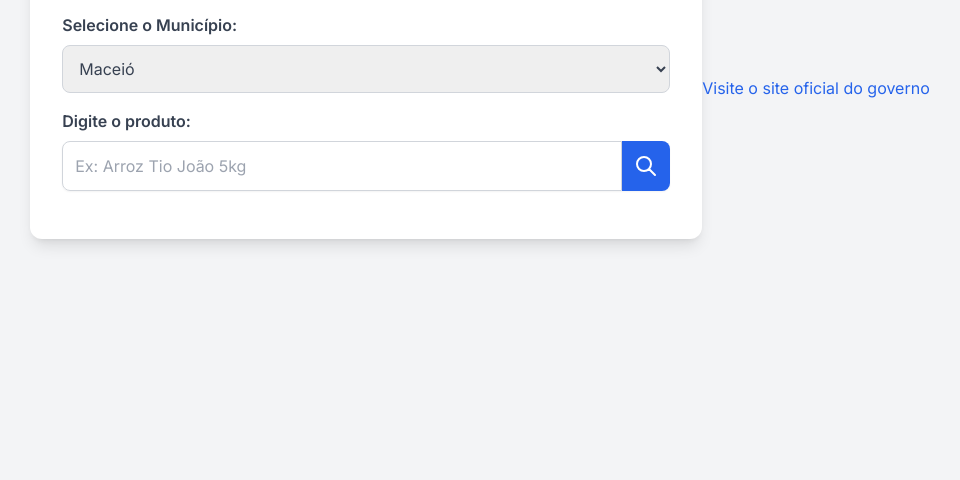
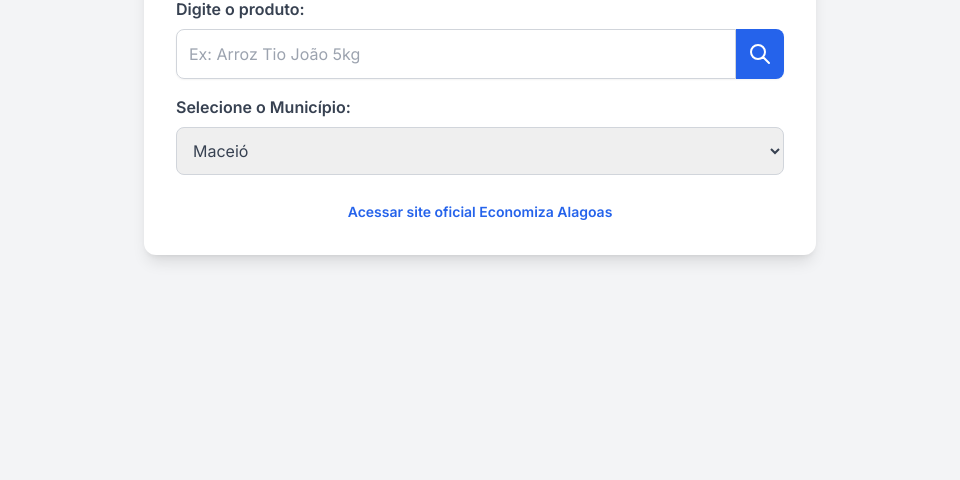
Before and after one commit to victorcastro20151/economiza-al-price-analysis, a plain HTML site: page index.html in a window 1280 px wide. Shown: the part 320-800 px from the top of the page, without its empty margins (160-1120 px from the left). Drawn offline with nearby package versions, Linux system fonts and the light colour scheme.

Commit message:
Update index.html

```diff
--- a/index.html
+++ b/index.html
@@ -18,15 +18,6 @@
     <div class="bg-white p-8 rounded-xl shadow-lg w-full max-w-2xl">
         <h1 class="text-3xl font-bold mb-6 text-center text-gray-800">Economiza Alagoas - Pesquisa de Preços</h1>
         <div class="mb-4">
-            <label for="municipality-select" class="block text-gray-700 font-semibold mb-2">Selecione o Município:</label>
-            <select id="municipality-select" class="w-full p-3 border border-gray-300 rounded-lg focus:outline-none focus:ring-2 focus:ring-blue-500">
-                <option value="2704302" selected>Maceió</option>
-                <option value="2700300">Arapiraca</option>
-                <option value="2706307">Palmeira dos Índios</option>
-                <option value="2709301">União dos Palmares</option>
-            </select>
-        </div>
-        <div class="mb-4">
             <label for="search-term" class="block text-gray-700 font-semibold mb-2">Digite o produto:</label>
             <div class="flex rounded-lg shadow-sm">
                 <input type="text" id="search-term" class="flex-1 p-3 border border-gray-300 rounded-l-lg focus:outline-none focus:ring-2 focus:ring-blue-500" placeholder="Ex: Arroz Tio João 5kg">
@@ -36,6 +27,12 @@
                     </svg>
                 </button>
             </div>
+        </div>
+
+        <!-- Nova caixa de seleção para município -->
+        <div class="mb-4">
+            <label for="city-select" class="block text-gray-700 font-semibold mb-2">Selecione o Município:</label>
+            <select id="city-select" class="w-full p-3 border border-gray-300 rounded-lg focus:outline-none focus:ring-2 focus:ring-blue-500"></select>
         </div>
 
         <div id="status-message" class="mt-4 p-3 rounded-lg text-center" style="display: none;"></div>
@@ -54,14 +51,35 @@
                 <ul id="stores-list" class="space-y-2"></ul>
             </div>
         </div>
-    </div>
-    <div class="mt-4 text-center">
-        <a href="http://economizaalagoas.sefaz.al.gov.br/" target="_blank" class="text-blue-600 hover:underline">Visite o site oficial do governo</a>
+
+        <!-- Link para o site oficial -->
+        <div class="text-center mt-6">
+            <a href="https://economizaalagoas.sefaz.al.gov.br" target="_blank" class="text-blue-600 hover:text-blue-800 text-sm font-semibold transition-colors duration-200">
+                Acessar site oficial Economiza Alagoas
+            </a>
+        </div>
     </div>
 
     <script>
         // URL da sua Cloud Function implantada no Firebase
         const API_URL = "https://us-central1-dev-zephyr-468119-k0.cloudfunctions.net/proxy_api";
+
+        // Cidades e seus códigos IBGE para a caixa de seleção
+        const cities = [
+            { name: 'Maceió', ibge: 2704302 },
+            { name: 'Arapiraca', ibge: 2700300 },
+            { name: 'Palmeira dos Índios', ibge: 2706307 },
+            { name: 'Rio Largo', ibge: 2707602 }
+        ];
+
+        // Popula a caixa de seleção de municípios
+        const citySelect = document.getElementById('city-select');
+        cities.forEach(city => {
+            const option = document.createElement('option');
+            option.value = city.ibge;
+            option.textContent = city.name;
+            citySelect.appendChild(option);
+        });
 
         document.getElementById('search-button').addEventListener('click', fetchData);
         document.getElementById('search-term').addEventListener('keypress', function(e) {
@@ -72,7 +90,7 @@
 
         async function fetchData() {
             const searchTerm = document.getElementById('search-term').value.trim();
-            const municipalityCode = document.getElementById('municipality-select').value;
+            const selectedCityIBGE = document.getElementById('city-select').value;
 
             if (!searchTerm) {
                 showMessage("Por favor, digite um produto para pesquisar.", "bg-red-100 text-red-700");
@@ -85,7 +103,7 @@
             const payload = {
                 "endpoint": "produto/pesquisa",
                 "produto": {"descricao": searchTerm},
-                "estabelecimento": {"municipio": {"codigoIBGE": municipalityCode}},
+                "estabelecimento": {"municipio": {"codigoIBGE": parseInt(selectedCityIBGE)}},
                 "dias": 5,
                 "pagina": 1,
                 "registrosPorPagina": 500
@@ -117,7 +135,7 @@
 
             } catch (error) {
                 console.error('Erro:', error);
-                showMessage(`❌ Ocorreu um erro: ${error.message}`, "bg-red-100 text-red-700");
+                showMessage(`❌ Ocorreu um erro: ${error.message}. Por favor, verifique a conexão e tente novamente.`, "bg-red-100 text-red-700");
                 hideResults();
             }
         }
@@ -204,3 +222,6 @@
             const mid = Math.floor(sortedArr.length / 2);
             return sortedArr.length % 2 !== 0 ? sortedArr[mid] : (sortedArr[mid - 1] + sortedArr[mid]) / 2;
         }
+    </script>
+</body>
+</html>
```
